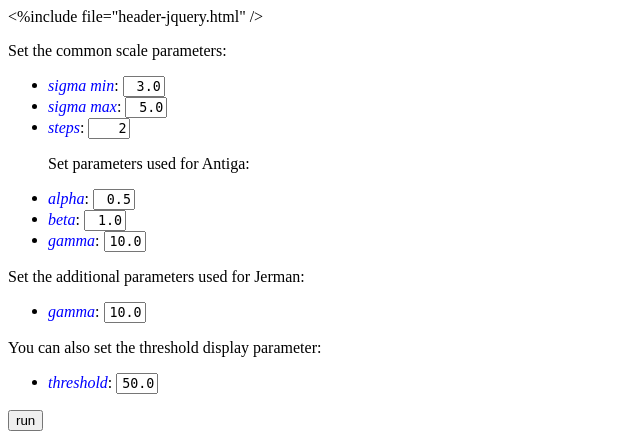
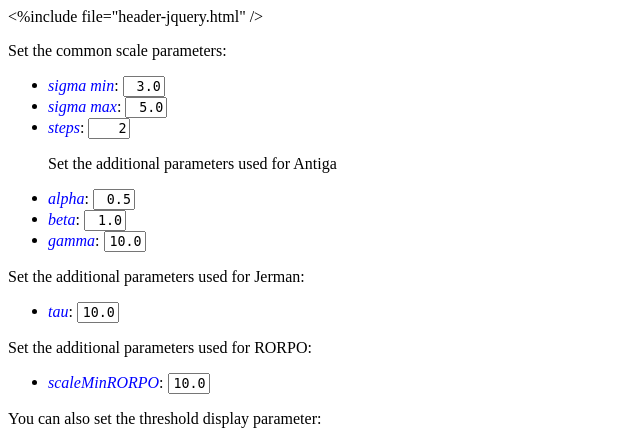
Before and after one commit to kerautret/LiverVesselnessIPOLDemo, a Python web app: template template/params.html in a window 1280 px wide. Shown: the top 434 px of the page, without its empty margins (0-640 px from the left). Run offline with Jinja, Linux system fonts and the light colour scheme; the template is opened without the code that fills it, so the values that code supplies are empty.

Commit message:
avance param

```diff
--- a/template/params.html
+++ b/template/params.html
@@ -68,7 +68,7 @@
 
 
   <p>
-  Set parameters used for Antiga:
+ Set the additional parameters used for Antiga
 </p>
 
   <li>
@@ -136,7 +136,7 @@
     <li>
  <!-- code for slider -->
                     <div style="float:left;padding-right:25px">
-                    <label for="gamma"> <font color=blue><i>gamma</i></font>:</label>
+                    <label for="tau"> <font color=blue><i>tau</i></font>:</label>
                      <input type="text" style="font-family:monospace;text-align:right"
                         size="3" id="tau" name="tau" value="10.0" />
                     </div>
@@ -152,6 +152,39 @@
   </li>
 
   </ul>
+
+
+
+<p>
+  Set the additional parameters used for RORPO:
+</p>
+
+
+<ul>
+  <li>
+   <!-- code for slider -->
+                    <div style="float:left;padding-right:25px">
+                    <label for="scaleMinRORPO"> <font color=blue><i>scaleMinRORPO</i></font>:</label>
+                     <input type="text" style="font-family:monospace;text-align:right"
+                        size="3" id="scaleMinRORPO" name="scaleMinRORPO" value="10.0" />
+                    </div>
+                    <div id="scaleMinRORPO_slider" name="scaleMinRORPO_slider" style="width:280px;float:left;margin-top:4px;font-size:10pt"></div>
+                    <script type="text/javascript">
+                    // Turn DIV slider into a slider linked to scale
+                    $(document).ready(function() {
+                          createLinkedSlider('#scaleMinRORPO', '#scaleMinRORPO_slider', 0, 1, 100);
+                    });
+                    </script>
+                    <div style="clear:both"> </div>
+                    <!-- end of code for slider -->
+  </li>
+</li>
+
+
+</ul>
+
+
+
 
 
 
```
